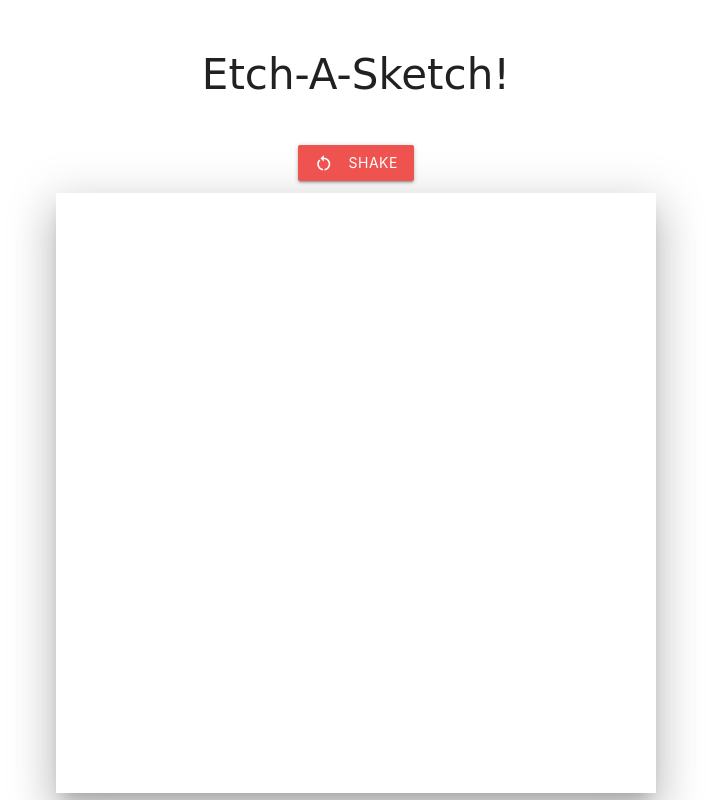
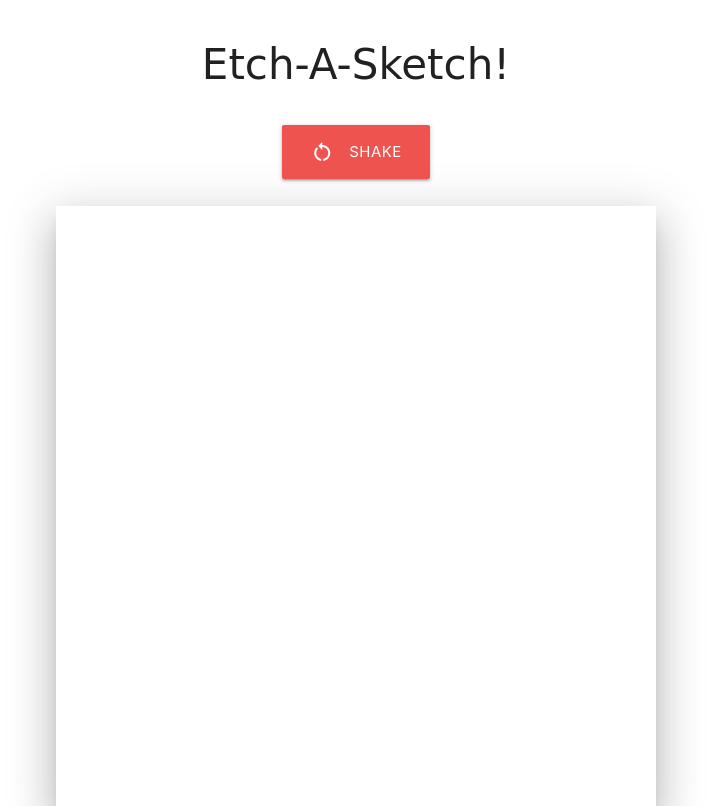
Before and after one commit to mattg1243/top-etchasketch, a plain HTML site: page index.html in a window 1280 px wide. Shown: the whole page, without its empty margins (284-995 px from the left). Drawn offline with nearby package versions, Linux system fonts and the light colour scheme; a web font is replaced by a local one.

Commit message:
all done for now; button is in the right place and everything is working

```diff
--- a/index.html
+++ b/index.html
@@ -21,7 +21,7 @@
     <h1 class="maintitle">Etch-A-Sketch!</h1>
 
     <div id='settings'>
-        <a id="reset" class="waves-effect waves-light red lighten-1 btn"><i class="material-icons left">restart_alt</i>Shake</a>
+        <a id="reset" class="waves-effect waves-light red lighten-1 btn-large"><i class="material-icons left">restart_alt</i>Shake</a>
     </div>
 
     <div id='sketchcont' class="sketchcont z-depth-5"></div>
--- a/style/style.css
+++ b/style/style.css
@@ -6,7 +6,7 @@
 h1 {
     display: flex;
     justify-content: center;
-    padding: 10px;
+
 }
 
 .maintitle {
@@ -17,6 +17,7 @@ h1 {
 .sketchcont {
     display: grid;
     margin: auto;
+    margin-top: 15px;
     border: .25px thin rgb(255, 69, 69);
     width: 600px;
     height: 600px;
```
